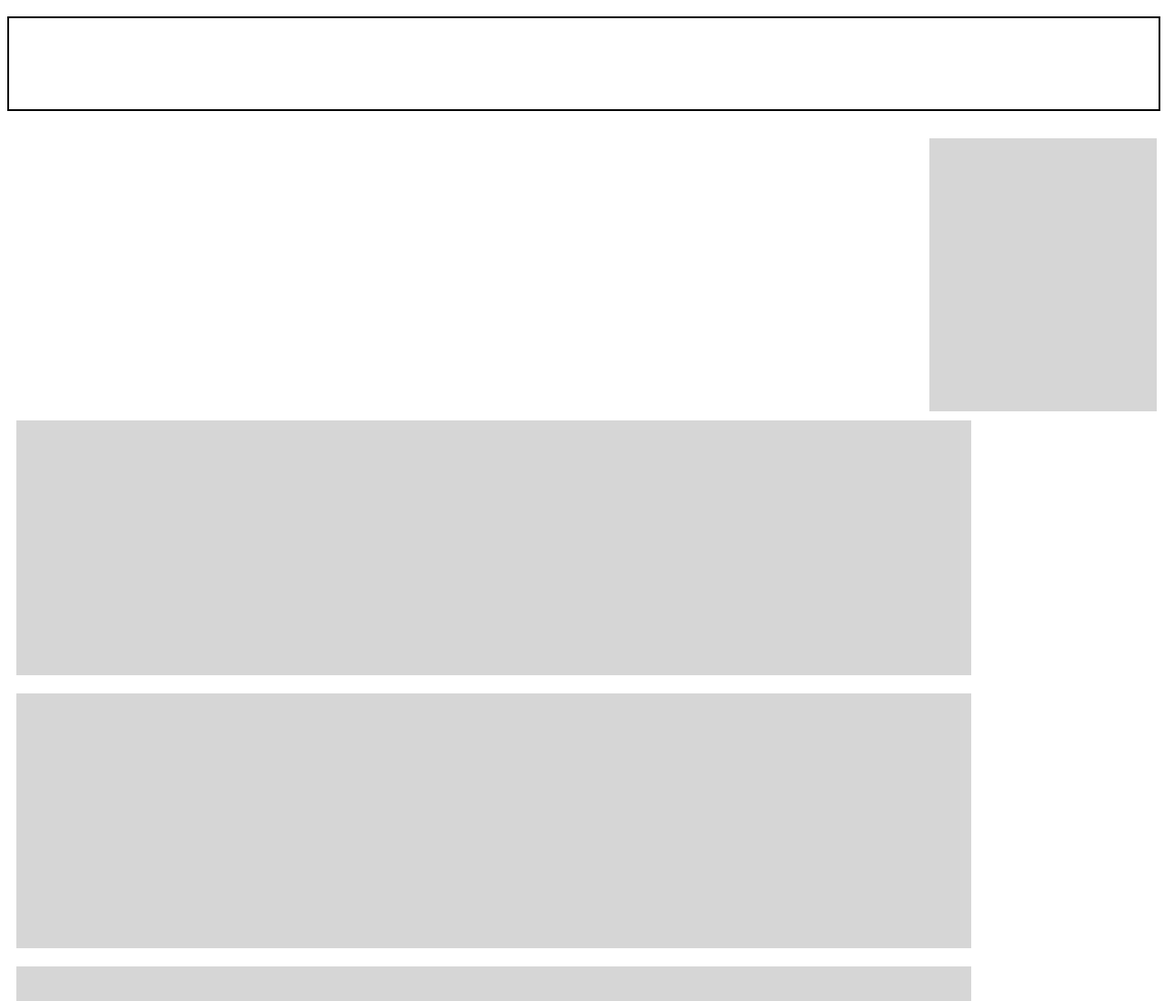
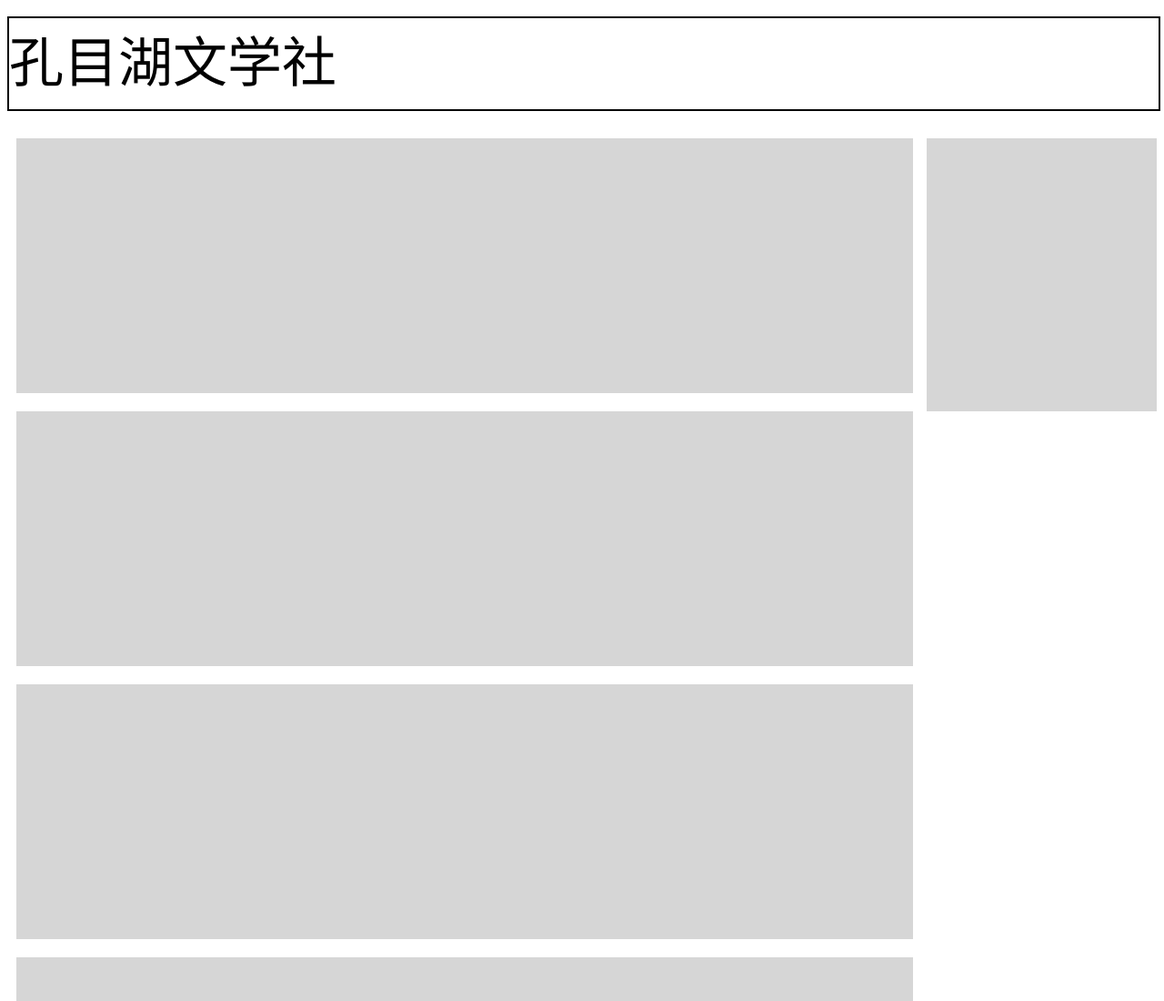
Before and after one commit to guohezuzi/-web-, a plain HTML site: page index.html in a window 1280 px wide. Shown: the top 1100 px of the page at 91% size. Drawn offline with Linux system fonts and the light colour scheme.

Commit message:
需求分析by  zuzi10.22

```diff
--- a/index.html
+++ b/index.html
@@ -1,9 +1,10 @@
 <!DOCTYPE html>
-<html>
+<html lang="zh-CN">
 
 <head>
     <meta charset="UTF-8">
     <title>孔目湖文学社</title>
+    <link rel="stylesheet" type="text/css" href="css/main.css">
     <style>
         #head {
             width: 100%;
@@ -15,7 +16,7 @@
         }
 
         #right1 {
-            width: 250px;
+            width: 20%;
             height: 300px;
             background: #d6d6d6;
             float: right;
@@ -23,7 +24,7 @@
         }
 
         #body1 {
-            width: 1050px;
+            width: 78%;
             height: 280px;
             background-color: #d6d6d6;
             float: left;
@@ -31,7 +32,7 @@
         }
 
         #body2 {
-            width: 1050px;
+            width: 78%;
             height: 280px;
             background-color: #d6d6d6;
             float: left;
@@ -39,7 +40,7 @@
         }
 
         #body3 {
-            width: 1050px;
+            width: 78%;
             height: 280px;
             background-color: #d6d6d6;
             float: left;
@@ -47,25 +48,44 @@
         }
 
         #body4 {
-            width: 1050px;
+            width: 78%;
             height: 280px;
             background-color: #d6d6d6;
             float: left;
             margin: 10px;
         }
-        #foot{
+
+        #foot {
             width: 100%;
-            height: 100px;
+           height: 100px;
             background-color: black;
             float: left;
             margin: 10px;
+        }
+
+        .title:link {
+            color: black;
+            text-decoration: none;
+        }
+
+        .title:visited {
+            color: black;
+            text-decoration: none;
+        }
+
+        .title:hover {
+            color: black;
+        }
+
+        .title:active {
+            color: black;
         }
     </style>
 </head>
 
 <body>
     <div id="head">
-        <p></p>
+        <a class="title" href="index.html" style="font-size: 60px">孔目湖文学社</a>
     </div>
     <div id="right1"></div>
     <div id="body1"></div>
```
Also changed, not shown: 1 other file.
